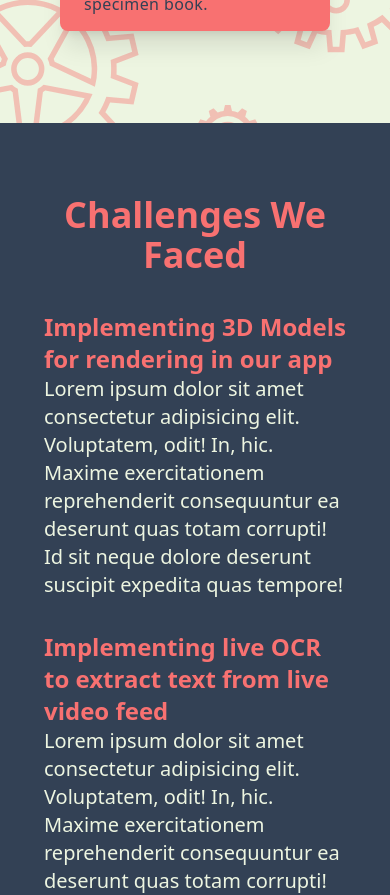
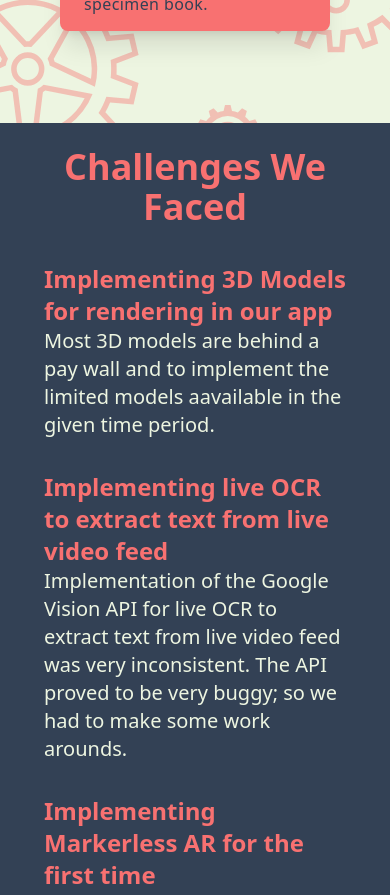
Before and after one commit to Mr-Emerald-Wolf/edlens, a React (Create React App) app: page / in a window 390 px wide. Shown: the part 5240-6135 px from the top of the page. Built offline with nearby package versions, Linux system fonts and the light colour scheme.

Commit message:
challenged

```diff
--- a/src/components/Challenges.js
+++ b/src/components/Challenges.js
@@ -4,7 +4,7 @@ export default function Challenges() {
     return (
         <>
             <section id='challenges'>
-                <div className="bg-slate-700 min-h-screen grid content-center p-4 md:p-2 lg:p-[4rem] py-[4rem]">
+                <div className="bg-slate-700 min-h-screen grid content-center p-4 md:p-2 lg:p-[4rem]">
                     <h1 className="lg:text-6xl  text-4xl title-font m-2 text-red-400 font-bold text-center md:mb-[4rem] " >
                         Challenges We Faced
                     </h1>
@@ -14,7 +14,7 @@ export default function Challenges() {
                                 Implementing 3D Models for rendering in our app
                             </p>
                             <p className="text-pale text-xl">
-                                Lorem ipsum dolor sit amet consectetur adipisicing elit. Voluptatem, odit! In, hic. Maxime exercitationem reprehenderit consequuntur ea deserunt quas totam corrupti! Id sit neque dolore deserunt suscipit expedita quas tempore!
+                                Most 3D models are behind a pay wall and to implement the limited models aavailable in the given time period.
                             </p>
                         </div>
                         <div className="p-2 m-2">
@@ -22,7 +22,7 @@ export default function Challenges() {
                                 Implementing live OCR to extract text from live video feed
                             </p>
                             <p className="text-pale text-xl">
-                                Lorem ipsum dolor sit amet consectetur adipisicing elit. Voluptatem, odit! In, hic. Maxime exercitationem reprehenderit consequuntur ea deserunt quas totam corrupti! Id sit neque dolore deserunt suscipit expedita quas tempore!
+                                Implementation of the Google Vision API for live OCR to extract text from live video feed was very inconsistent. The API proved to be very buggy; so we had to make some work arounds.
                             </p>
                         </div>
 
```
